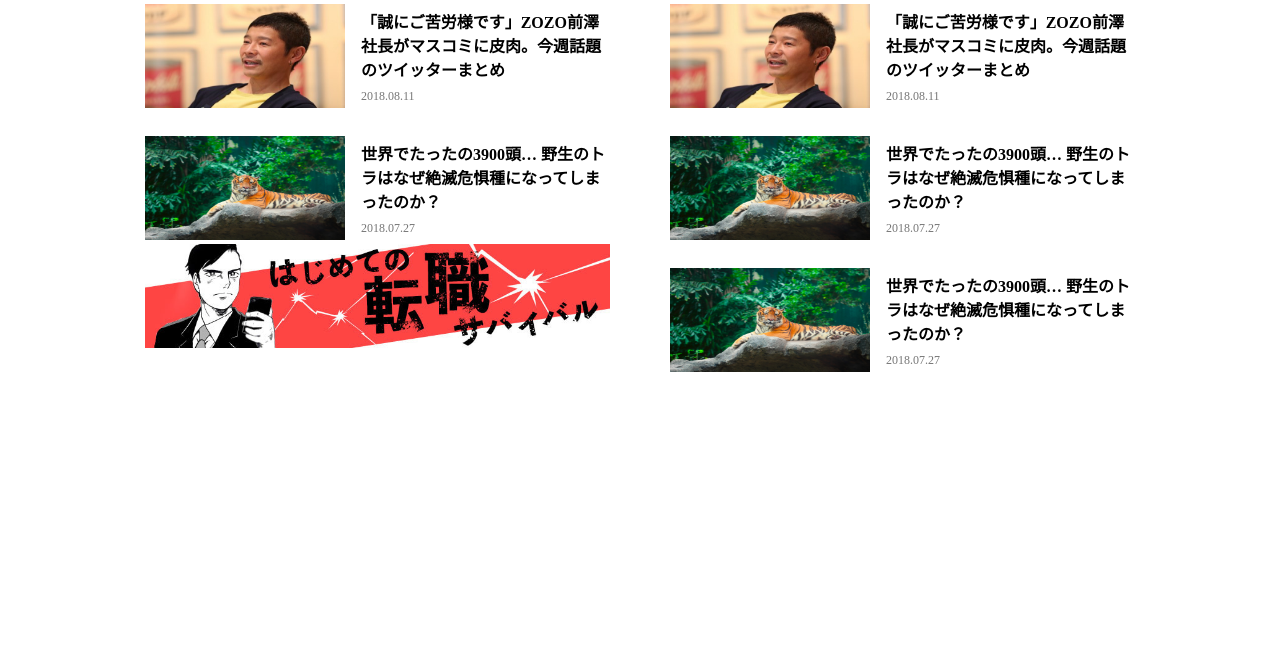
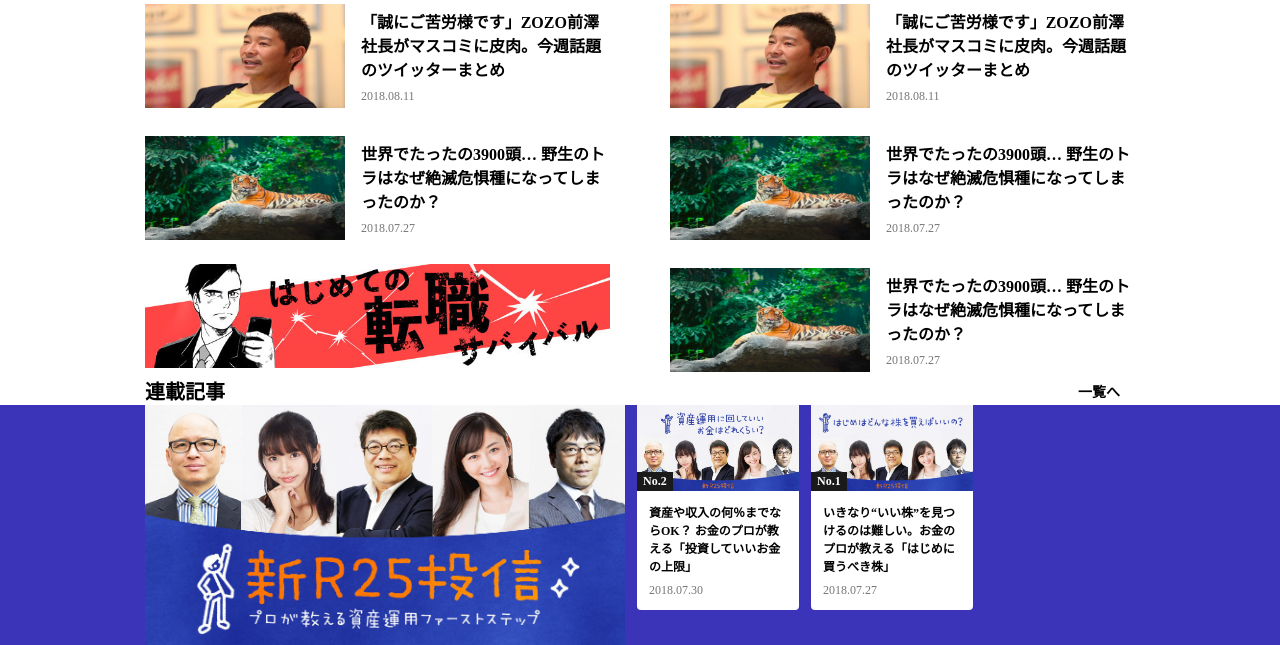
Before and after one commit to yutashimizu0612/R25, a PHP site: page /front-page.html in a window 1280 px wide. Shown: the part 717-1362 px from the top of the page. Before the commit the page ends 1089 px from the top, so only its background shows below. Run offline with PHP 8.4, Linux system fonts and the light colour scheme.

Commit message:
secondcommit

```diff
--- a/css/style.css
+++ b/css/style.css
@@ -91,8 +91,8 @@
   margin-left:12px;
 }
 
-/*トップページ 新着記事リスト*/
-#home_latestArticle_wrap{
+/*トップページ新着記事*/
+#home_latestArticle_wrapper{
   width:990px;
   margin:0 auto;
   padding-top:44px;
@@ -126,24 +126,59 @@
   height:104px;
 }
 
-.home_latestArticleList_headingWrap{
+.home_latestArticleList_statusWrapper{
   float:right;
   width:249px;
   padding-top:5px;
 }
 
-.home_latestArticleList_headingWrap h3{
+.home_latestArticleList_statusWrapper h3{
   font-size:16px;
 }
 
-.home_latestArticleList_headingWrap p{
+.home_latestArticleList_statusWrapper p{
   font-size:12px;
   color:#767676;
   margin-top:8px;
 }
 
-.home_latestArticleList_featureBanner img{
+#home_latestArticleList_featureBanner{
+  margin-top:20px;
+}
+
+#home_latestArticleList_featureBanner img{
   width:465px;
+}
+
+/*トップページ連載記事*/
+#home_seriesArticle_header,#home_seriesArticleContent_wrapper{
+  width:990px;
+  margin:0 auto;
+}
+
+#home_seriesArticle_header{
+  position:relative;
+}
+
+#home_seriesArticle_header p{
+  position:absolute;
+  top:5px;
+  right:15px;
+}
+
+#home_seriesArticle_background{
+  background-color:#3B33B8;
+  width:100%;
+  height:240px;
+}
+
+#home_seriesArticleContent_wrapper img{
+  float:left;
+}
+
+#home_seriesArticleList .verticalArticleCard{
+  float:left;
+  margin-left:12px;
 }
 
 /*共通*/
@@ -155,3 +190,46 @@
 .articleList_title{
   font-size:20px;
 }
+
+/*縦記事（小）*/
+.verticalArticleCard{
+  width:162px;
+}
+
+.verticalArticleCard_imageWrapper{
+  position:relative;
+  height:86px;
+  border-radius:4px 4px 0 0;
+}
+
+.verticalArticleCard_imageWrapper img{
+  width:162px;
+  height:86px;
+}
+
+.number_icon{
+  position:absolute;
+  left:0;
+  bottom:0;
+  background-color:#1a1a1a;
+  color:#fff;
+  font-size:12px;
+  font-weight:700;
+  padding:2px 6px;
+}
+
+.verticalArticleCard_statusWrapper{
+  padding:12px;
+  background-color:#fff;
+  border-radius:0 0 4px 4px;
+}
+
+.verticalArticleCard_title{
+  font-size:12px;
+}
+
+.verticalArticleCard_publishdate{
+  font-size:12px;
+  color:#767676;
+  margin-top:8px;
+}
--- a/front-page.html
+++ b/front-page.html
@@ -7,6 +7,7 @@
   </head>
   <body>
     <div id="all_wrap">
+<!-- トップページヘッダー -->
       <header id="header">
           <div id="header_top">
             <img src="images/mainicon.png">
@@ -48,35 +49,36 @@
             </div><!-- #header_content -->
           </div><!-- #header_background -->
       </header>
-      <div id="home_latestArticle_wrap" class="clearfix">
+<!-- トップページ新着記事 -->
+      <div id="home_latestArticle_wrapper" class="clearfix">
         <div id="home_latestArticleList_header">
           <h2 class="articleList_title">新着記事</h2>
           <p class="to_list">一覧へ</p>
         </div><!-- #home_latestArticleList_header -->
-        <div id="home_latestArticleList_wrap">
+        <div id="home_latestArticleList_wrapper">
           <div class="home_latestArticleList">
             <div class="home_latestArticleList_item">
               <img src="images/home_latest_article_list1.jpg">
-              <div class="home_latestArticleList_headingWrap">
+              <div class="home_latestArticleList_statusWrapper">
                 <h3>「#小2の女子」宮川大輔の“足元コーデ”にドン引き… 今週話題のインスタまとめ</h3>
                 <p>2018.08.12</p>
-              </div><!-- home_latestArticleList_headingWrap -->
+              </div><!-- home_latestArticleList_statusWrapper -->
             </div><!-- home_latestArticleList_item -->
             <div class="home_latestArticleList_item">
               <img src="images/home_latest_article_list2.jpg">
-              <div class="home_latestArticleList_headingWrap">
+              <div class="home_latestArticleList_statusWrapper">
                 <h3>「誠にご苦労様です」ZOZO前澤社長がマスコミに皮肉。今週話題のツイッターまとめ</h3>
                 <p>2018.08.11</p>
-              </div><!-- home_latestArticleList_headingWrap -->
+              </div><!-- home_latestArticleList_statusWrapper -->
             </div><!-- home_latestArticleList_item -->
             <div class="home_latestArticleList_item">
               <img src="images/home_latest_article_list3.jpg">
-              <div class="home_latestArticleList_headingWrap">
+              <div class="home_latestArticleList_statusWrapper">
                 <h3>世界でたったの3900頭… 野生のトラはなぜ絶滅危惧種になってしまったのか？</h3>
                 <p>2018.07.27</p>
-              </div><!-- home_latestArticleList_headingWrap -->
+              </div><!-- home_latestArticleList_statusWrapper -->
             </div><!-- home_latestArticleList_item -->
-            <div class="home_latestArticleList_featureBanner">
+            <div id="home_latestArticleList_featureBanner">
               <img src="images/feature_banner.jpg">
             </div><!-- home_latestArticleList_featureBanner -->
           </div><!-- .home_latestArticleList -->
@@ -84,38 +86,73 @@
           <div class="home_latestArticleList">
             <div class="home_latestArticleList_item">
               <img src="images/home_latest_article_list1.jpg">
-              <div class="home_latestArticleList_headingWrap">
+              <div class="home_latestArticleList_statusWrapper">
                 <h3>「#小2の女子」宮川大輔の“足元コーデ”にドン引き… 今週話題のインスタまとめ</h3>
                 <p>2018.08.12</p>
-              </div><!-- home_latestArticleList_headingWrap -->
+              </div><!-- home_latestArticleList_statusWrapper -->
             </div><!-- home_latestArticleList_item -->
             <div class="home_latestArticleList_item">
               <img src="images/home_latest_article_list2.jpg">
-              <div class="home_latestArticleList_headingWrap">
+              <div class="home_latestArticleList_statusWrapper">
                 <h3>「誠にご苦労様です」ZOZO前澤社長がマスコミに皮肉。今週話題のツイッターまとめ</h3>
                 <p>2018.08.11</p>
-              </div><!-- home_latestArticleList_headingWrap -->
+              </div><!-- home_latestArticleList_statusWrapper -->
             </div><!-- home_latestArticleList_item -->
             <div class="home_latestArticleList_item">
               <img src="images/home_latest_article_list3.jpg">
-              <div class="home_latestArticleList_headingWrap">
+              <div class="home_latestArticleList_statusWrapper">
                 <h3>世界でたったの3900頭… 野生のトラはなぜ絶滅危惧種になってしまったのか？</h3>
                 <p>2018.07.27</p>
-              </div><!-- home_latestArticleList_headingWrap -->
+              </div><!-- home_latestArticleList_statusWrapper -->
             </div><!-- home_latestArticleList_item -->
             <div class="home_latestArticleList_item">
               <img src="images/home_latest_article_list3.jpg">
-              <div class="home_latestArticleList_headingWrap">
+              <div class="home_latestArticleList_statusWrapper">
                 <h3>世界でたったの3900頭… 野生のトラはなぜ絶滅危惧種になってしまったのか？</h3>
                 <p>2018.07.27</p>
-              </div><!-- home_latestArticleList_headingWrap -->
+              </div><!-- home_latestArticleList_statusWrapper -->
             </div><!-- home_latestArticleList_item -->
           </div><!-- .home_latestArticleList -->
 
-        </div><!-- #home_latestArticleList_wrap -->
-      </div><!-- #home_latestArticle_wrap -->
+        </div><!-- #home_latestArticleList_wrapper -->
+      </div><!-- #home_latestArticle_wrapper -->
+<!-- トップページ連載記事 -->
+      <div id="home_seriesArticle_wrapper" class="clearfix">
+        <div id="home_seriesArticle_header">
+          <h2 class="articleList_title">連載記事</h2>
+          <p class="to_list">一覧へ</p>
+        </div><!-- #home_seriesArticle_header -->
+        <div id="home_seriesArticle_background">
+          <div id="home_seriesArticleContent_wrapper">
+            <img src="images/seriesArticle_main.jpg" width="480" height="240">
+            <div id="home_seriesArticleList">
+              <div class="verticalArticleCard">
+                <div class="verticalArticleCard_imageWrapper">
+                  <img src="images/seriesArticle_2.jpg">
+                  <span class="number_icon">No.2</span>
+                </div><!-- verticalArticleCard_imageWrapper -->
+                <div class="verticalArticleCard_statusWrapper">
+                  <h3 class="verticalArticleCard_title">資産や収入の何％までならOK？ お金のプロが教える「投資していいお金の上限」</h3>
+                  <p class="verticalArticleCard_publishdate">2018.07.30</p>
+                </div><!-- verticalArticleCard_statusWrapper -->
+              </div><!-- verticalArticleCard -->
+              <div class="verticalArticleCard">
+                <div class="verticalArticleCard_imageWrapper">
+                  <img src="images/seriesArticle_1.jpg">
+                  <span class="number_icon">No.1</span>
+                </div><!-- verticalArticleCard_imageWrapper -->
+                <div class="verticalArticleCard_statusWrapper">
+                  <h3 class="verticalArticleCard_title">いきなり“いい株”を見つけるのは難しい。お金のプロが教える「はじめに買うべき株」</h3>
+                  <p class="verticalArticleCard_publishdate">2018.07.27</p>
+                </div><!-- verticalArticleCard_statusWrapper -->
+              </div><!-- verticalArticleCard -->
+            </div><!-- #home_seriesArticleList -->
+          </div><!-- #home_seriesArticleContent_wrapper -->
+        </div><!-- #home_seriesArticle_background -->
+      </div><!-- #home_seriesArticle_wrapper -->
+<!-- トップページカテゴリー別 -->
 
-    </div><!-- #all_wrap -->
+    </div><!-- #all_wrapper -->
 
   </body>
 </html>
```
Also changed, not shown: images/seriesArticle_1.jpg (renamed from images/uploaded(7).jpg), images/seriesArticle_2.jpg (added), images/seriesArticle_main.jpg (renamed from images/uploaded(6).jpg).
